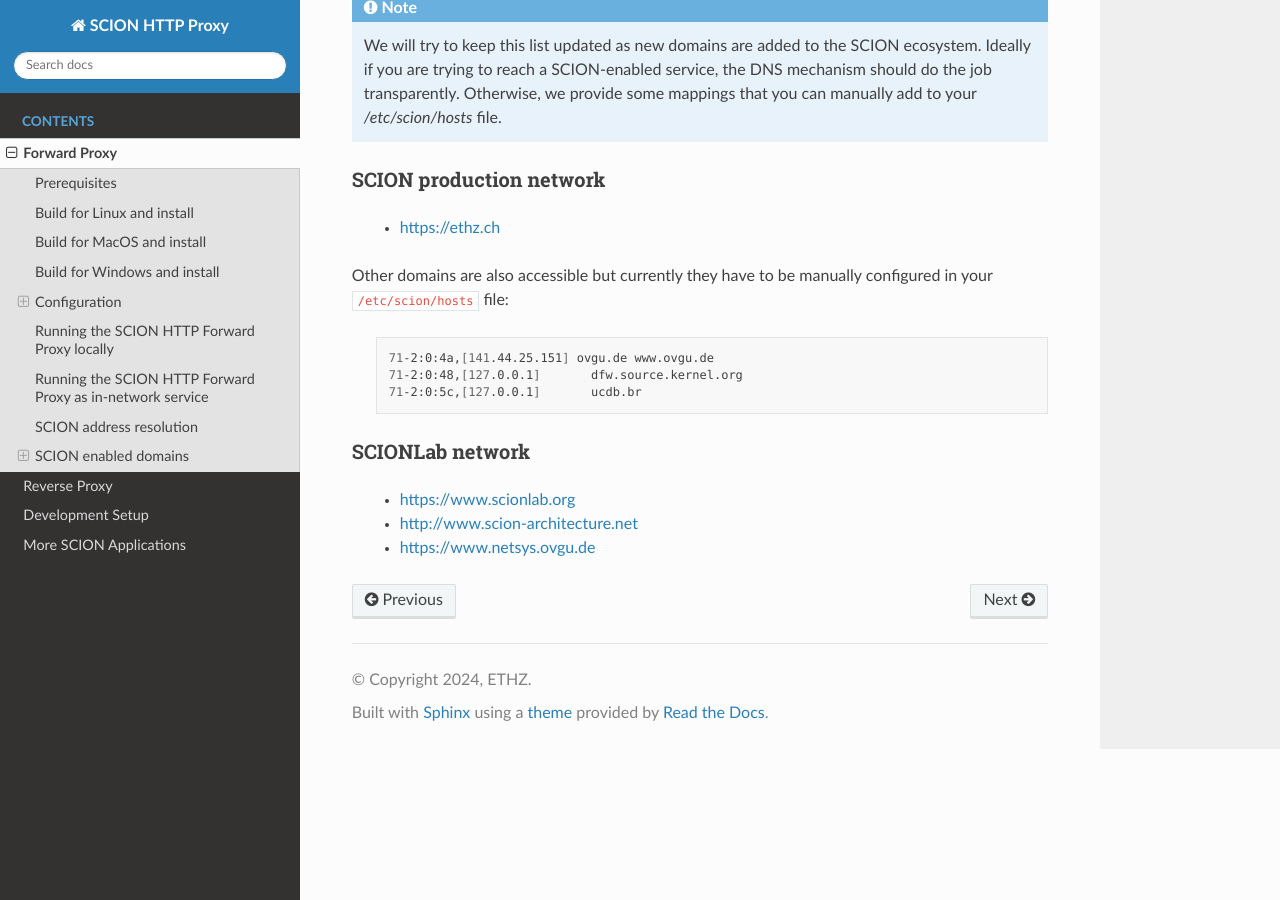
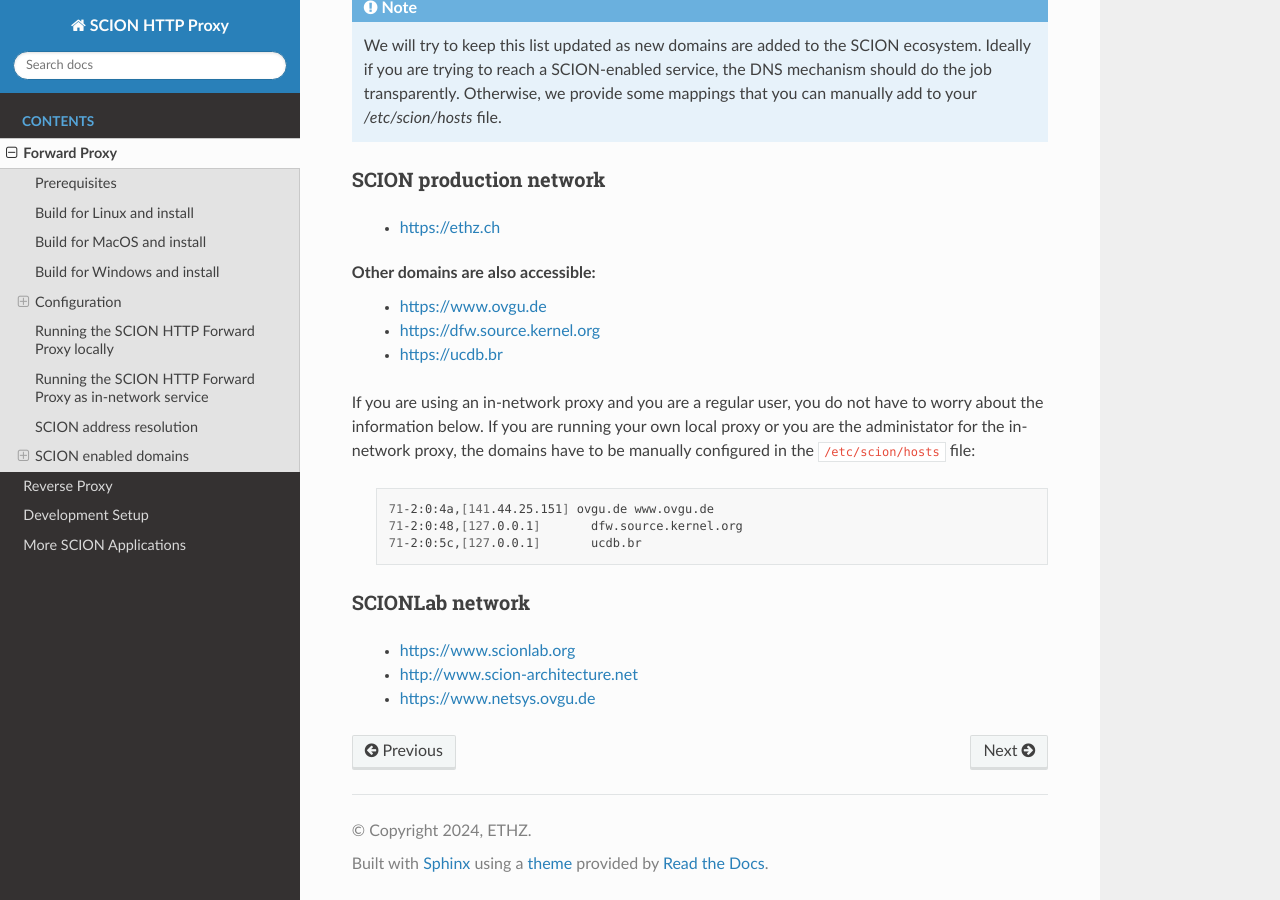
Before and after one commit to scionproto-contrib/http-proxy, a Sphinx documentation site: the page built from docs/source/forward-proxy.rst, in a window 1280 px wide and 900 px high, scrolled down 5202 px. Built offline with Sphinx 7.4.7 and the Read the Docs theme 3.1.0, drawn with Linux system fonts in a browser that asks for light colours.

Commit message:
update documentation

```diff
--- a/docs/source/forward-proxy.rst
+++ b/docs/source/forward-proxy.rst
@@ -221,7 +221,13 @@
 ~~~~~~~~~~~~~~~~~~~~~~~~
     - https://ethz.ch
 
-Other domains are also accessible but currently they have to be manually configured in your ``/etc/scion/hosts`` file:
+Other domains are also accessible:
+    - https://www.ovgu.de
+    - https://dfw.source.kernel.org
+    - https://ucdb.br
+
+If you are using an in-network proxy and you are a regular user, you do not have to worry about the information below.
+If you are running your own local proxy or you are the administator for the in-network proxy, the domains have to be manually configured in the ``/etc/scion/hosts`` file:
 
   .. code-block:: bash
 
```
